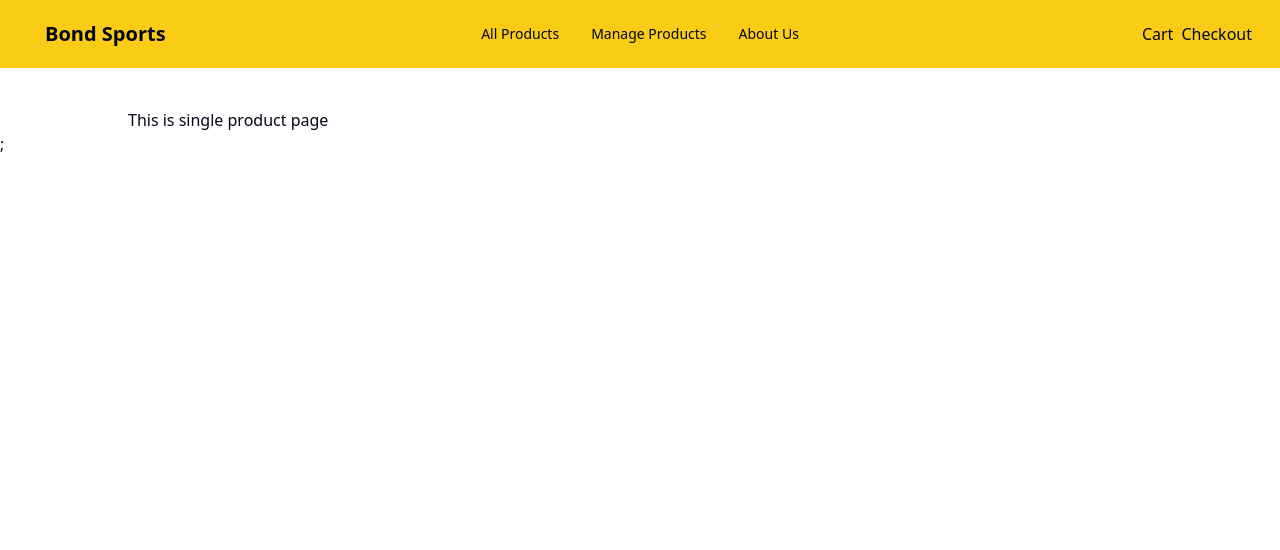
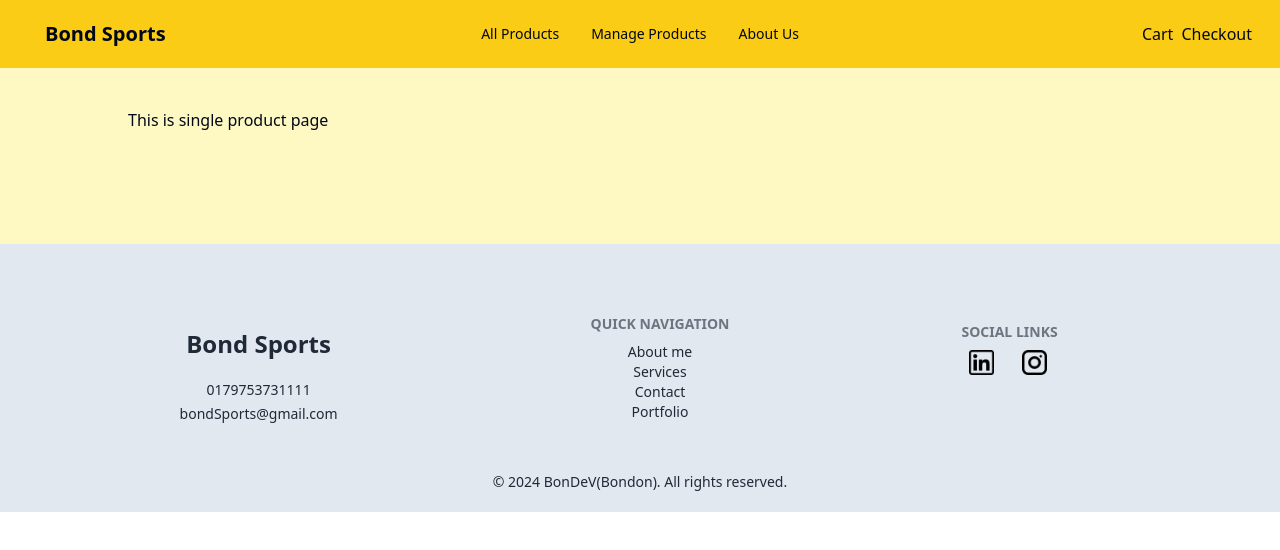
Before and after one commit to bandhandut19/bond-sports-frontend, a React (Vite) app: page /single-product in a window 1280 px wide. Shown: the top 550 px of the page. Built offline with nearby package versions, Linux system fonts and the light colour scheme.

Commit message:
added footer and fixed ";" issue

```diff
--- a/src/App.tsx
+++ b/src/App.tsx
@@ -3,7 +3,7 @@ import RootLayout from "./components/layouts/RootLayout";
 const App = () => {
   return (
     <div>
-      <RootLayout></RootLayout>;
+      <RootLayout></RootLayout>
     </div>
   );
 };
--- a/src/components/layouts/RootLayout.tsx
+++ b/src/components/layouts/RootLayout.tsx
@@ -1,15 +1,15 @@
 import { Outlet } from "react-router-dom";
 import Navbar from "../ui/Navbar";
-// import Footer from "../ui/Footer";
+import Footer from "../ui/Footer";
 
 const RootLayout = () => {
   return (
-    <div>
+    <div className="bg-yellow-100">
       <Navbar></Navbar>
-      <div className="mx-auto w-4/5 mt-10">
+      <div className="mx-auto w-4/5 mt-10 ">
         <Outlet></Outlet>
       </div>
-      {/* <Footer></Footer> */}
+      <Footer></Footer>
     </div>
   );
 };
```
